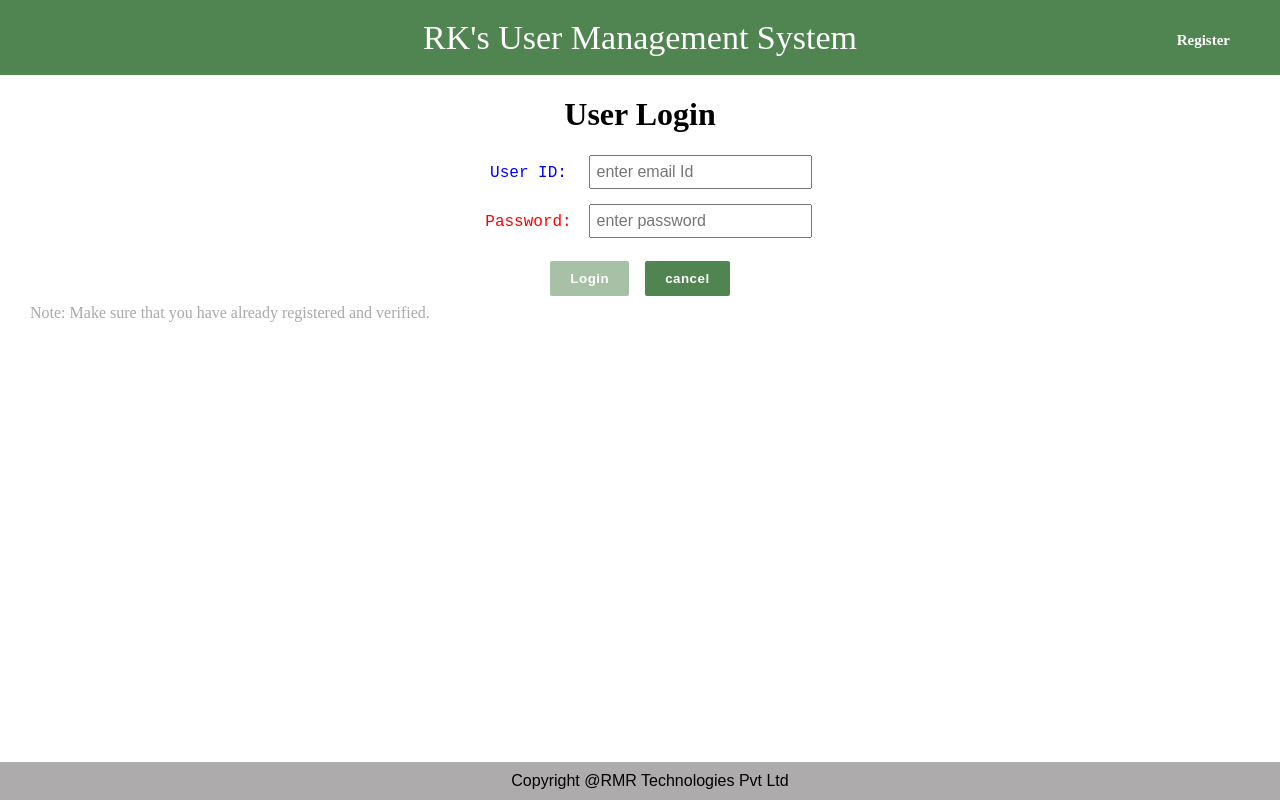
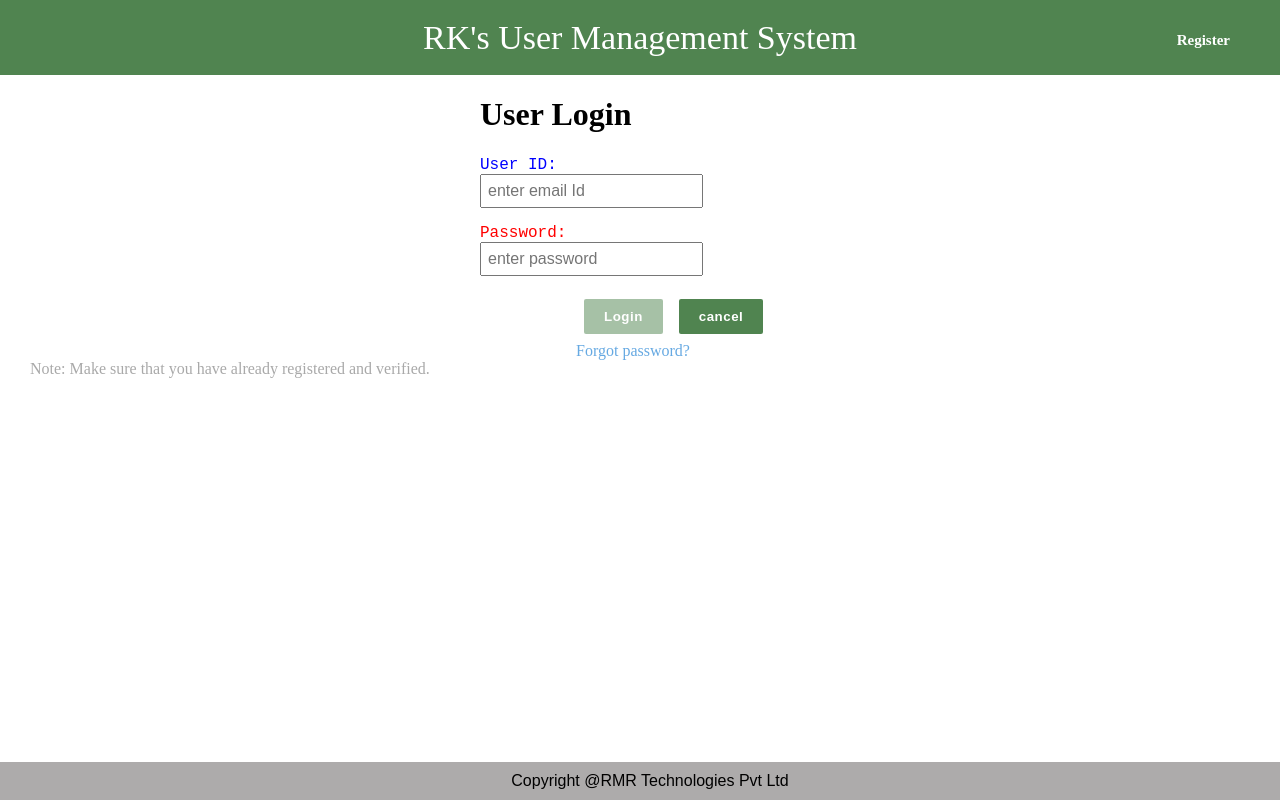
Before and after one commit to ponradha/LearnAngular, an Angular app: page /login in a window 1280 px wide. Built offline with nearby package versions, Linux system fonts and the light colour scheme.

Commit message:
Forgot Password option added

```diff
--- a/src/app/components/login/login.component.html
+++ b/src/app/components/login/login.component.html
@@ -15,7 +15,7 @@
                 <div *ngIf="uID.errors.required"> Please enter the user ID </div>
                 <div *ngIf="uID.errors.pattern"> Please enter a valid email ID </div>
             </div>
-            <div class="formcontrol">
+            <div *ngIf="!isForgotPassword" class="formcontrol">
                 <span class="label" for="pwd" [style.color]="pwdLabelColor">Password: </span>
                 <input type="password" id="pwd" [placeholder]="pwdPlaceHolderText" name="pwd" ngModel required minlength="8" maxlength="20">
             </div>
@@ -24,9 +24,13 @@
                 <div *ngIf="loginForm.controls.pwd.errors.minlength"> Password must be minimum 8 chars </div>
             </div>
             <div class="buttondiv">
-                <button type="submit" [disabled]="loginForm.invalid">Login</button>
-                <button type="button" (click)="resetForm(loginForm)">cancel</button>
+                <button type="submit" *ngIf="!isForgotPassword" [disabled]="loginForm.invalid">Login</button>
+                <button type="button" *ngIf="!isForgotPassword" (click)="resetForm(loginForm)">cancel</button>
+                <button type="button" *ngIf="isForgotPassword" (click)="resetPassword(loginForm)">Reset Password</button>
                <!--  <button type="reset">cancel</button> -->
+            </div>
+            <div class="buttondiv" *ngIf="!isForgotPassword">
+                <a class="forgotpass" (click)="setResetPassword()">Forgot password?</a>
             </div>
         </form>
     </div>
--- a/src/app/components/login/login.component.scss
+++ b/src/app/components/login/login.component.scss
@@ -1,10 +1,13 @@
 
 
 .logindiv {
-    text-align: center;
+    width: 25%;
+    margin: auto;
 }
 
-.buttondiv button{
+.buttondiv {
+    margin-left:30%;
+    button{
         background-color: #508450;
         color: #fff;
         padding: 10px 20px;
@@ -13,8 +16,17 @@
         border: 2px solid #fff;
         font-weight: bold;
     }
+}
 
 .errordiv {
     padding: 0 0 10px 60px;
     color:red;
 }
+
+.forgotpass{
+    cursor: pointer;
+    color: #66a9e2;
+    &:hover {
+        opacity: 0.5;
+    }
+}
--- a/src/app/components/login/login.component.ts
+++ b/src/app/components/login/login.component.ts
@@ -17,6 +17,7 @@ export class LoginComponent implements OnInit {
   loginHeader = 'User Login';
   pwdLabelColor = '#ff0000';
   pwdPlaceHolderText = 'enter password';
+  isForgotPassword: boolean;
   constructor(private datePipe: DatePipe, private cryptoService: CryptoService, private loggerService: LoggerService,
               private loginService: LoginService) {
    }
@@ -35,4 +36,23 @@ export class LoginComponent implements OnInit {
     signInForm.reset();
   }
 
+  setResetPassword() {
+    this.isForgotPassword = true;
+    this.loginHeader = 'Password Reset';
+  }
+
+  resetPassword(signInForm) {
+    this.loggerService.log('Login Form value is -->' + JSON.stringify(signInForm.value));
+    const dataobj = {
+      uMail: signInForm.value.userID
+    };
+
+    this.loginService.resetPassword(dataobj).subscribe((resp) => {
+      console.log('Resp - resetpasword', resp);
+      this.isForgotPassword = false;
+      this.loginHeader = 'User Login';
+    });
+    signInForm.reset();
+  }
+
 }
--- a/src/app/services/login.service.ts
+++ b/src/app/services/login.service.ts
@@ -11,8 +11,10 @@ import { environment } from '../../environments/environment';
 export class LoginService {
 
   signInAPIUrl = environment.API_URL + '/api/auth/signin';
+  resetPasswordAPIUrl = environment.API_URL + '/api/auth/forgotpassword';
   sessionTimer: any;
   logoutTimer: any;
+
   constructor(private userService: UserService, private http: HttpClient, private storageService: StorageService,
               private router: Router) { }
 
@@ -38,6 +40,10 @@ export class LoginService {
 
   getToken() {
     return this.storageService.getSessionData('token');
+  }
+
+  resetPassword(dataObj: any) {
+    return this.http.post(this.resetPasswordAPIUrl, dataObj);
   }
 
   initInactivityTimer() {
```
Lines whose indentation alone changed are shown as unchanged.
